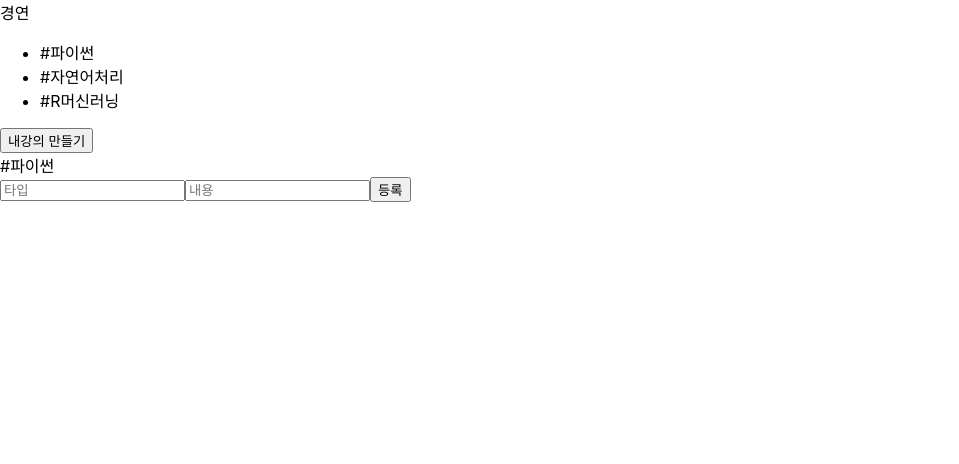
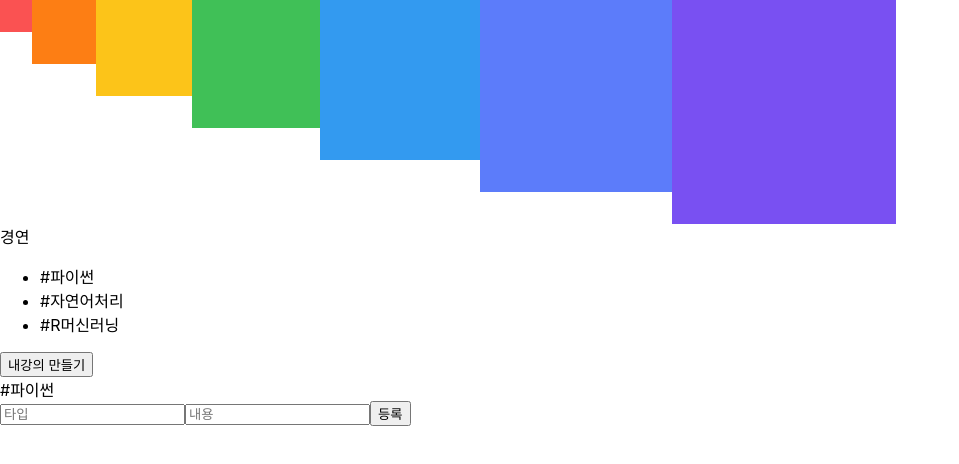
Before and after one commit to syugi/AIRIM, a React (Create React App) app in the folder airim-react/: page / in a window 1280 px wide. Shown: the top 464 px of the page, without its empty margins (0-959 px from the left). Built offline with nearby package versions, Linux system fonts and the light colour scheme.

Commit message:
add scss

```diff
--- a/airim-react/package.json
+++ b/airim-react/package.json
@@ -6,6 +6,7 @@
     "@testing-library/jest-dom": "^4.2.4",
     "@testing-library/react": "^9.3.2",
     "@testing-library/user-event": "^7.1.2",
+    "node-sass": "^4.14.1",
     "react": "^16.13.1",
     "react-dom": "^16.13.1",
     "react-scripts": "3.4.3"
--- a/airim-react/src/App.js
+++ b/airim-react/src/App.js
@@ -1,18 +1,19 @@
-import React from 'react';
-import Home from './components/Home';
-import CourseIntro from './components/CourseIntro';
-import CreateTalk from './components/CreateTalk';
-import './App.css';
+import React from "react";
+import Home from "./components/Home";
+import CourseIntro from "./components/CourseIntro";
+import CreateTalk from "./components/CreateTalk";
+import SassComponent from "./SassComponent";
+import "./App.css";
 
 const App = () => {
-
   return (
-      <div>
-        <Home />
-        <CourseIntro />
-        <CreateTalk />
-      </div>
+    <div>
+      <SassComponent />
+      <Home />
+      <CourseIntro />
+      <CreateTalk />
+    </div>
   );
-}
+};
 
 export default App;
--- /dev/null
+++ b/airim-react/src/SassComponent.js
@@ -0,0 +1,18 @@
+import React from "react";
+import "./SassComponent.scss";
+
+const SassComponent = () => {
+  return (
+    <div className="SassComponent">
+      <div className="box red" />
+      <div className="box orange" />
+      <div className="box yellow" />
+      <div className="box green" />
+      <div className="box blue" />
+      <div className="box indigo" />
+      <div className="box violet" />
+    </div>
+  );
+};
+
+export default SassComponent;
--- /dev/null
+++ b/airim-react/src/SassComponent.scss
@@ -0,0 +1,44 @@
+@import "./styles/utils";
+
+.SassComponent {
+  display: flex;
+
+  .box {
+    background: red; // 일반 CSS 에선 .SassComponent .box 와 마찬가지
+    cursor: pointer;
+    transition: all 0.3s ease-in;
+    &.red {
+      // .red 클래스가 .box 와 함께 사용 됐을 때
+      background: $red;
+      @include square(1);
+    }
+    &.orange {
+      background: $orange;
+      @include square(2);
+    }
+    &.yellow {
+      background: $yellow;
+      @include square(3);
+    }
+    &.green {
+      background: $green;
+      @include square(4);
+    }
+    &.blue {
+      background: $blue;
+      @include square(5);
+    }
+    &.indigo {
+      background: $indigo;
+      @include square(6);
+    }
+    &.violet {
+      background: $violet;
+      @include square(7);
+    }
+    &:hover {
+      // .box 에 마우스 올렸을 때
+      background: black;
+    }
+  }
+}
--- /dev/null
+++ b/airim-react/src/styles/utils.scss
@@ -0,0 +1,15 @@
+// 변수 사용하기
+$red: #fa5252;
+$orange: #fd7e14;
+$yellow: #fcc419;
+$green: #40c057;
+$blue: #339af0;
+$indigo: #5c7cfa;
+$violet: #7950f2;
+
+// 믹스인 만들기 (재사용되는 스타일 블록을 함수처럼 사용 할 수 있음)
+@mixin square($size) {
+  $calculated: 32px * $size;
+  width: $calculated;
+  height: $calculated;
+}
```
Also changed, not shown: 1 other file (tests, documents, lock files or other folders).
